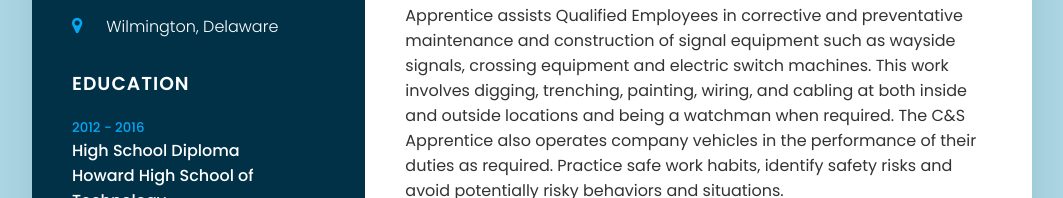
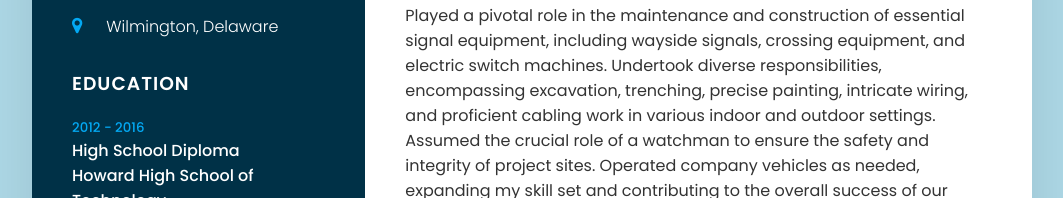
Before and after one commit to moekaoui/Landing_Page, a plain HTML site: page index.html in a window 1280 px wide. Shown: the part 602-800 px from the top of the page, without its empty margins (108-1171 px from the left). Drawn offline with Linux system fonts and the light colour scheme.

Commit message:
Update index.html

```diff
--- a/index.html
+++ b/index.html
@@ -93,7 +93,7 @@
                     </div>
                     <div class="text">
                         <h4>Maintainer Apprentice</h4>
-                        <p>Apprentice assists Qualified Employees in corrective and preventative maintenance and construction of signal equipment such as wayside signals, crossing equipment and electric switch machines.  This work involves digging, trenching, painting, wiring, and cabling at both inside and outside locations and being a watchman when required. The C&S Apprentice also operates company vehicles in the performance of their duties as required. Practice safe work habits, identify safety risks and avoid potentially risky behaviors and situations.</p>
+                        <p>Played a pivotal role in the maintenance and construction of essential signal equipment, including wayside signals, crossing equipment, and electric switch machines. Undertook diverse responsibilities, encompassing excavation, trenching, precise painting, intricate wiring, and proficient cabling work in various indoor and outdoor settings. Assumed the crucial role of a watchman to ensure the safety and integrity of project sites. Operated company vehicles as needed, expanding my skill set and contributing to the overall success of our projects. Demonstrated an unwavering commitment to safety measures, consistently identifying and mitigating potential risks, and adhering to safety protocols.</p>
                     </div>
                 </div>
                 <div class="box">
```
